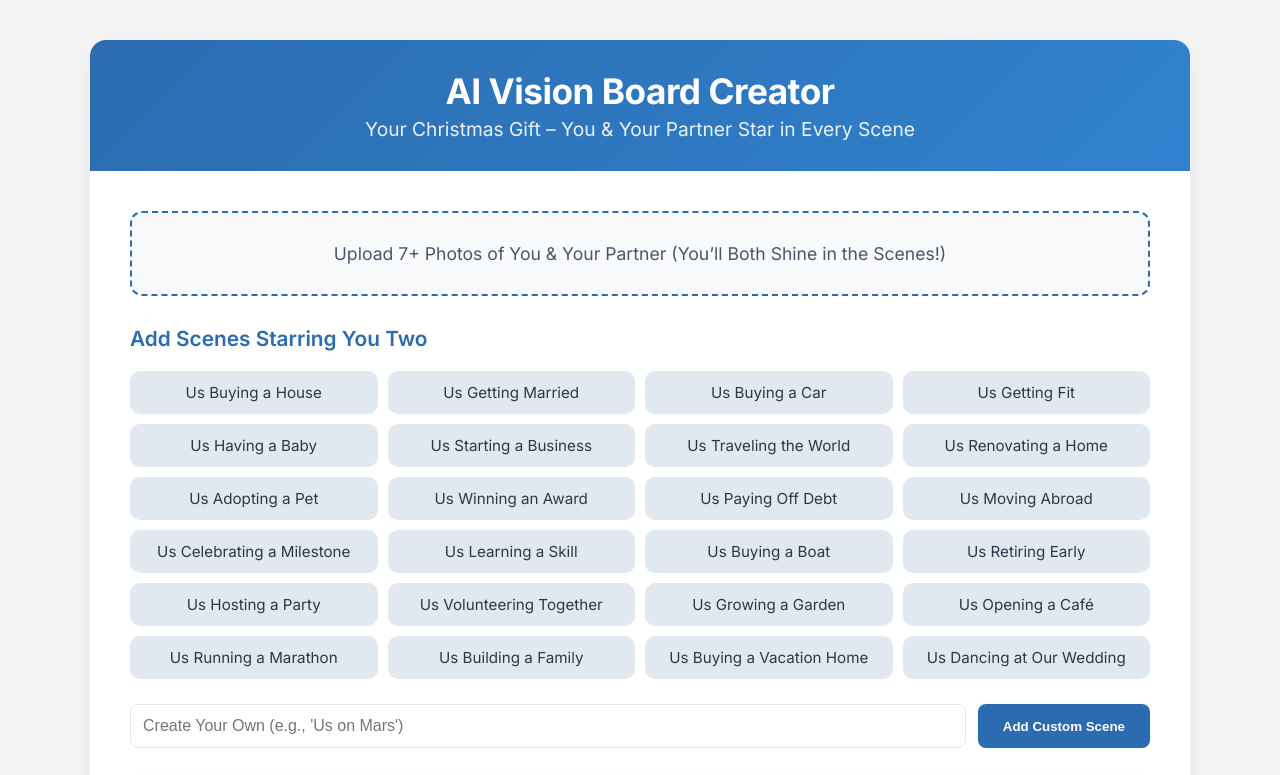
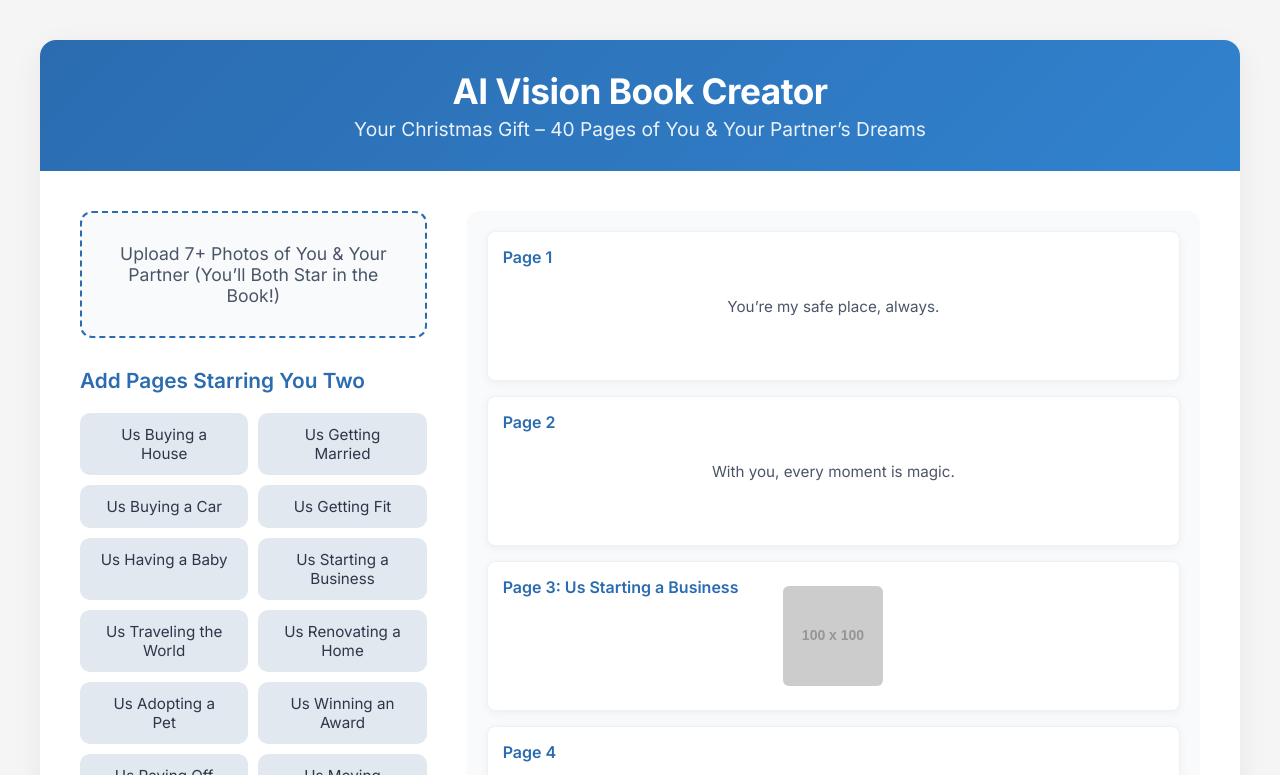
Before and after one commit to johnbr0phy/vision-board, a plain HTML site: page index.html in a window 1280 px wide. Both pictures are taken after a click on the element "Us Starting a Business". Shown: the top 775 px of the page. Drawn offline with Linux system fonts and the light colour scheme; placeholder pictures from the web are drawn by us.

Commit message:
Update index.html

```diff
--- a/index.html
+++ b/index.html
@@ -3,7 +3,7 @@
 <head>
     <meta charset="UTF-8">
     <meta name="viewport" content="width=device-width, initial-scale=1.0">
-    <title>AI Vision Board Creator</title>
+    <title>AI Vision Book Creator</title>
     <link href="https://fonts.googleapis.com/css2?family=Inter:wght@400;600;700&display=swap" rel="stylesheet">
     <style>
         * {
@@ -25,7 +25,7 @@
             background: #fff;
             border-radius: 16px;
             box-shadow: 0 8px 30px rgba(0, 0, 0, 0.06);
-            max-width: 1100px;
+            max-width: 1200px;
             width: 100%;
             overflow: hidden;
         }
@@ -47,6 +47,11 @@
         }
         .content {
             padding: 40px;
+            display: flex;
+            gap: 40px;
+        }
+        .left-panel {
+            flex: 1;
         }
         .upload-area {
             border: 2px dashed #2b6cb0;
@@ -80,7 +85,7 @@
         }
         .suggestion-grid {
             display: grid;
-            grid-template-columns: repeat(auto-fill, minmax(200px, 1fr));
+            grid-template-columns: repeat(2, 1fr);
             gap: 10px;
         }
         .suggestion-item {
@@ -129,33 +134,43 @@
         .custom-scene button:hover {
             background: #3182ce;
         }
-        .board-preview {
+        .book-preview {
+            flex: 2;
+            max-height: 600px;
+            overflow-y: auto;
+            padding: 20px;
+            background: #f9fafb;
+            border-radius: 12px;
+        }
+        .page {
             background: #fff;
             border: 1px solid #edf2f7;
-            padding: 25px;
-            border-radius: 12px;
-            min-height: 350px;
-            margin-bottom: 30px;
+            border-radius: 8px;
+            padding: 15px;
+            margin-bottom: 15px;
+            min-height: 150px;
             position: relative;
-            box-shadow: 0 4px 15px rgba(0, 0, 0, 0.05);
+            box-shadow: 0 2px 10px rgba(0, 0, 0, 0.05);
         }
-        .board-preview p {
-            color: #a0aec0;
+        .page h4 {
+            font-size: 1em;
+            color: #2b6cb0;
+            margin-bottom: 10px;
+            font-weight: 600;
+        }
+        .page img {
+            max-width: 100px;
+            border-radius: 6px;
+            position: absolute;
+            left: 50%;
+            top: 50%;
+            transform: translate(-50%, -50%);
+        }
+        .page p {
+            font-size: 0.95em;
+            color: #4a5568;
             text-align: center;
-            font-size: 1.1em;
-            font-weight: 500;
-        }
-        .board-preview img {
-            max-width: 200px;
-            border-radius: 8px;
-            margin: 5px;
-            position: absolute;
-            cursor: move;
-            box-shadow: 0 3px 10px rgba(0, 0, 0, 0.08);
-            transition: transform 0.2s;
-        }
-        .board-preview img:hover {
-            transform: scale(1.05);
+            padding: 20px;
         }
         .buy-section {
             text-align: center;
@@ -197,63 +212,61 @@
 <body>
     <div class="container">
         <header>
-            <h1>AI Vision Board Creator</h1>
-            <p>Your Christmas Gift – You & Your Partner Star in Every Scene</p>
+            <h1>AI Vision Book Creator</h1>
+            <p>Your Christmas Gift – 40 Pages of You & Your Partner’s Dreams</p>
         </header>
         <div class="content">
-            <!-- Upload Area -->
+            <!-- Left Panel: Upload & Suggestions -->
+            <div class="left-panel">
                 <div class="upload-area" id="uploadArea">
-                <p>Upload 7+ Photos of You & Your Partner (You’ll Both Shine in the Scenes!)</p>
+                    <p>Upload 7+ Photos of You & Your Partner (You’ll Both Star in the Book!)</p>
                     <input type="file" id="imageUpload" accept="image/*" multiple>
                 </div>
 
-            <!-- AI Suggestions -->
                 <div class="suggestions">
-                <h3>Add Scenes Starring You Two</h3>
+                    <h3>Add Pages Starring You Two</h3>
                     <div class="suggestion-grid">
-                    <div class="suggestion-item" onclick="addToBoard('Us Buying a House')">Us Buying a House</div>
-                    <div class="suggestion-item" onclick="addToBoard('Us Getting Married')">Us Getting Married</div>
-                    <div class="suggestion-item" onclick="addToBoard('Us Buying a Car')">Us Buying a Car</div>
-                    <div class="suggestion-item" onclick="addToBoard('Us Getting Fit')">Us Getting Fit</div>
-                    <div class="suggestion-item" onclick="addToBoard('Us Having a Baby')">Us Having a Baby</div>
-                    <div class="suggestion-item" onclick="addToBoard('Us Starting a Business')">Us Starting a Business</div>
-                    <div class="suggestion-item" onclick="addToBoard('Us Traveling the World')">Us Traveling the World</div>
-                    <div class="suggestion-item" onclick="addToBoard('Us Renovating a Home')">Us Renovating a Home</div>
-                    <div class="suggestion-item" onclick="addToBoard('Us Adopting a Pet')">Us Adopting a Pet</div>
-                    <div class="suggestion-item" onclick="addToBoard('Us Winning an Award')">Us Winning an Award</div>
-                    <div class="suggestion-item" onclick="addToBoard('Us Paying Off Debt')">Us Paying Off Debt</div>
-                    <div class="suggestion-item" onclick="addToBoard('Us Moving Abroad')">Us Moving Abroad</div>
-                    <div class="suggestion-item" onclick="addToBoard('Us Celebrating a Milestone')">Us Celebrating a Milestone</div>
-                    <div class="suggestion-item" onclick="addToBoard('Us Learning a Skill')">Us Learning a Skill</div>
-                    <div class="suggestion-item" onclick="addToBoard('Us Buying a Boat')">Us Buying a Boat</div>
-                    <div class="suggestion-item" onclick="addToBoard('Us Retiring Early')">Us Retiring Early</div>
-                    <div class="suggestion-item" onclick="addToBoard('Us Hosting a Party')">Us Hosting a Party</div>
-                    <div class="suggestion-item" onclick="addToBoard('Us Volunteering Together')">Us Volunteering Together</div>
-                    <div class="suggestion-item" onclick="addToBoard('Us Growing a Garden')">Us Growing a Garden</div>
-                    <div class="suggestion-item" onclick="addToBoard('Us Opening a Café')">Us Opening a Café</div>
-                    <div class="suggestion-item" onclick="addToBoard('Us Running a Marathon')">Us Running a Marathon</div>
-                    <div class="suggestion-item" onclick="addToBoard('Us Building a Family')">Us Building a Family</div>
-                    <div class="suggestion-item" onclick="addToBoard('Us Buying a Vacation Home')">Us Buying a Vacation Home</div>
-                    <div class="suggestion-item" onclick="addToBoard('Us Dancing at Our Wedding')">Us Dancing at Our Wedding</div>
+                        <div class="suggestion-item" onclick="addToBook('Us Buying a House')">Us Buying a House</div>
+                        <div class="suggestion-item" onclick="addToBook('Us Getting Married')">Us Getting Married</div>
+                        <div class="suggestion-item" onclick="addToBook('Us Buying a Car')">Us Buying a Car</div>
+                        <div class="suggestion-item" onclick="addToBook('Us Getting Fit')">Us Getting Fit</div>
+                        <div class="suggestion-item" onclick="addToBook('Us Having a Baby')">Us Having a Baby</div>
+                        <div class="suggestion-item" onclick="addToBook('Us Starting a Business')">Us Starting a Business</div>
+                        <div class="suggestion-item" onclick="addToBook('Us Traveling the World')">Us Traveling the World</div>
+                        <div class="suggestion-item" onclick="addToBook('Us Renovating a Home')">Us Renovating a Home</div>
+                        <div class="suggestion-item" onclick="addToBook('Us Adopting a Pet')">Us Adopting a Pet</div>
+                        <div class="suggestion-item" onclick="addToBook('Us Winning an Award')">Us Winning an Award</div>
+                        <div class="suggestion-item" onclick="addToBook('Us Paying Off Debt')">Us Paying Off Debt</div>
+                        <div class="suggestion-item" onclick="addToBook('Us Moving Abroad')">Us Moving Abroad</div>
+                        <div class="suggestion-item" onclick="addToBook('Us Celebrating a Milestone')">Us Celebrating a Milestone</div>
+                        <div class="suggestion-item" onclick="addToBook('Us Learning a Skill')">Us Learning a Skill</div>
+                        <div class="suggestion-item" onclick="addToBook('Us Buying a Boat')">Us Buying a Boat</div>
+                        <div class="suggestion-item" onclick="addToBook('Us Retiring Early')">Us Retiring Early</div>
+                        <div class="suggestion-item" onclick="addToBook('Us Hosting a Party')">Us Hosting a Party</div>
+                        <div class="suggestion-item" onclick="addToBook('Us Volunteering Together')">Us Volunteering Together</div>
+                        <div class="suggestion-item" onclick="addToBook('Us Growing a Garden')">Us Growing a Garden</div>
+                        <div class="suggestion-item" onclick="addToBook('Us Opening a Café')">Us Opening a Café</div>
+                        <div class="suggestion-item" onclick="addToBook('Us Running a Marathon')">Us Running a Marathon</div>
+                        <div class="suggestion-item" onclick="addToBook('Us Building a Family')">Us Building a Family</div>
+                        <div class="suggestion-item" onclick="addToBook('Us Buying a Vacation Home')">Us Buying a Vacation Home</div>
+                        <div class="suggestion-item" onclick="addToBook('Us Dancing at Our Wedding')">Us Dancing at Our Wedding</div>
                     </div>
 
-                <!-- Custom Scene Input -->
                     <div class="custom-scene">
                         <input type="text" id="customScene" placeholder="Create Your Own (e.g., 'Us on Mars')">
-                    <button onclick="addCustomScene()">Add Custom Scene</button>
+                        <button onclick="addCustomScene()">Add Custom Page</button>
+                    </div>
                 </div>
             </div>
 
-            <!-- Vision Board Preview -->
-            <div class="board-preview" id="boardPreview">
-                <p>Build Your Vision – See You & Your Partner Come to Life!</p>
-            </div>
+            <!-- Right Panel: Book Preview -->
+            <div class="book-preview" id="bookPreview"></div>
         </div>
 
         <!-- Buy Section -->
         <div class="buy-section">
             <div class="price">$19.99</div>
-            <button class="buy-btn" onclick="buyNow()">Buy Your Vision Board</button>
+            <button class="buy-btn" onclick="buyNow()">Buy Your Vision Book</button>
         </div>
 
         <footer>© 2025 xAI • Prototype v1.0 – Crafted for Dreamers</footer>
@@ -261,8 +274,59 @@
 
     <script>
         const uploadArea = document.getElementById('uploadArea');
-        const boardPreview = document.getElementById('boardPreview');
+        const bookPreview = document.getElementById('bookPreview');
         const imageUpload = document.getElementById('imageUpload');
+        let uploadedImages = [];
+        let visionPages = [];
+
+        // Predefined visions and messages
+        const visions = [
+            "Us Buying a House", "Us Getting Married", "Us Buying a Car", "Us Getting Fit",
+            "Us Having a Baby", "Us Starting a Business", "Us Traveling the World", "Us Renovating a Home",
+            "Us Adopting a Pet", "Us Winning an Award", "Us Paying Off Debt", "Us Moving Abroad",
+            "Us Celebrating a Milestone", "Us Learning a Skill", "Us Buying a Boat", "Us Retiring Early",
+            "Us Hosting a Party", "Us Volunteering Together", "Us Growing a Garden", "Us Opening a Café",
+            "Us Running a Marathon", "Us Building a Family", "Us Buying a Vacation Home", "Us Dancing at Our Wedding"
+        ];
+        const loveMessages = [
+            "You’re my favorite person to dream with.", "Every day with you feels like a gift.",
+            "I’d choose you in every lifetime.", "You make my heart stupidly happy.",
+            "We’re building something epic together.", "You’re my safe place, always.",
+            "Loving you is my greatest adventure.", "You’re the reason I believe in forever.",
+            "Together, we’re unstoppable.", "You light up my world every damn day.",
+            "I’m so damn proud to call you mine.", "You’re my partner in crime and cuddles.",
+            "We fit together like perfect chaos.", "You’re my dream come true, no AI needed.",
+            "I love us more than words can say.", "With you, every moment is magic."
+        ];
+
+        // Shuffle array function
+        function shuffle(array) {
+            for (let i = array.length - 1; i > 0; i--) {
+                const j = Math.floor(Math.random() * (i + 1));
+                [array[i], array[j]] = [array[j], array[i]];
+            }
+            return array;
+        }
+
+        // Initialize 40 pages with shuffled visions and messages
+        function initializeBook() {
+            bookPreview.innerHTML = '';
+            const allContent = [...visions, ...loveMessages];
+            const shuffledContent = shuffle(allContent.slice(0, 40)); // Ensure exactly 40 items
+            for (let i = 1; i <= 40; i++) {
+                const page = document.createElement('div');
+                page.className = 'page';
+                const content = shuffledContent[i - 1];
+                page.innerHTML = `<h4>Page ${i}</h4>`;
+                if (visions.includes(content)) {
+                    page.dataset.vision = content;
+                } else {
+                    page.innerHTML += `<p>${content}</p>`;
+                }
+                bookPreview.appendChild(page);
+            }
+        }
+        initializeBook();
 
         uploadArea.addEventListener('click', () => imageUpload.click());
         uploadArea.addEventListener('dragover', (e) => e.preventDefault());
@@ -273,68 +337,69 @@
         imageUpload.addEventListener('change', (e) => handleFiles(e.target.files));
 
         function handleFiles(files) {
-            boardPreview.innerHTML = ''; // Clear placeholder
-            for (let file of files) {
+            uploadedImages = Array.from(files).slice(0, 7); // Limit to 7 images
+            updateBookPreview();
+        }
+
+        function addToBook(suggestion) {
+            if (visionPages.length < 24) {
+                const pages = bookPreview.getElementsByClassName('page');
+                let added = false;
+                for (let page of pages) {
+                    if (page.dataset.vision && !page.querySelector('img') && !visionPages.includes(page.dataset.vision)) {
+                        page.innerHTML = `<h4>Page ${Array.from(pages).indexOf(page) + 1}: ${suggestion}</h4>`;
+                        if (uploadedImages.length > 0) {
                             const img = document.createElement('img');
-                img.src = URL.createObjectURL(file);
-                img.style.left = Math.random() * 800 + 'px';
-                img.style.top = Math.random() * 250 + 'px';
-                makeDraggable(img);
-                boardPreview.appendChild(img);
+                            img.src = URL.createObjectURL(uploadedImages[Math.floor(Math.random() * uploadedImages.length)]);
+                            page.appendChild(img);
+                        } else {
+                            page.innerHTML += `<img src="https://via.placeholder.com/100?text=${suggestion}">`;
+                        }
+                        visionPages.push(suggestion);
+                        added = true;
+                        break;
                     }
                 }
-
-        function makeDraggable(element) {
-            let posX = 0, posY = 0, startX, startY;
-            element.onmousedown = dragStart;
-
-            function dragStart(e) {
-                e.preventDefault();
-                startX = e.clientX - posX;
-                startY = e.clientY - posY;
-                document.onmousemove = drag;
-                document.onmouseup = stopDrag;
+                if (!added) alert('No more vision pages available!');
+            } else {
+                alert('Max 24 vision pages reached!');
             }
-
-            function drag(e) {
-                posX = e.clientX - startX;
-                posY = e.clientY - startY;
-                element.style.left = posX + 'px';
-                element.style.top = posY + 'px';
-            }
-
-            function stopDrag() {
-                document.onmousemove = null;
-                document.onmouseup = null;
-            }
-        }
-
-        function addToBoard(suggestion) {
-            const img = document.createElement('img');
-            img.src = `https://via.placeholder.com/200?text=${suggestion}`;
-            img.style.left = Math.random() * 800 + 'px';
-            img.style.top = Math.random() * 250 + 'px';
-            makeDraggable(img);
-            boardPreview.appendChild(img);
         }
 
         function addCustomScene() {
             const customInput = document.getElementById('customScene');
             const customText = customInput.value.trim();
-            if (customText) {
-                addToBoard(customText);
-                customInput.value = ''; // Clear input
+            if (customText && visionPages.length < 24) {
+                addToBook(customText);
+                customInput.value = '';
+            } else if (visionPages.length >= 24) {
+                alert('Max 24 vision pages reached!');
             } else {
                 alert('Describe a scene, dreamer!');
             }
         }
 
+        function updateBookPreview() {
+            const pages = bookPreview.getElementsByClassName('page');
+            let imageIndex = 0;
+            for (let page of pages) {
+                if (page.dataset.vision && !page.querySelector('img') && imageIndex < uploadedImages.length) {
+                    page.innerHTML = `<h4>Page ${Array.from(pages).indexOf(page) + 1}: ${page.dataset.vision}</h4>`;
+                    const img = document.createElement('img');
+                    img.src = URL.createObjectURL(uploadedImages[imageIndex]);
+                    page.appendChild(img);
+                    visionPages.push(page.dataset.vision);
+                    imageIndex++;
+                }
+            }
+        }
+
         function buyNow() {
-            const imageCount = boardPreview.getElementsByTagName('img').length;
-            if (imageCount < 1) {
-                alert('Add some photos first – we need you two in the scenes!');
+            const visionCount = visionPages.length;
+            if (visionCount < 1) {
+                alert('Add some photos or visions first – we need you two in the book!');
             } else {
-                alert('Perfect! $19.99 – Your vision board is processing... [Payment TBD]');
+                alert(`Sweet! $19.99 – Your 40-page Vision Book with ${visionCount} visions is processing... [Payment TBD]`);
             }
         }
     </script>
```
Lines whose indentation alone changed are shown as unchanged.
